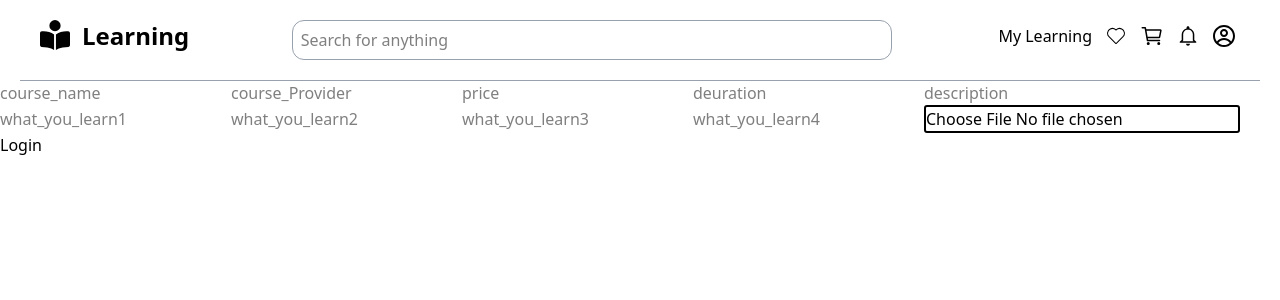
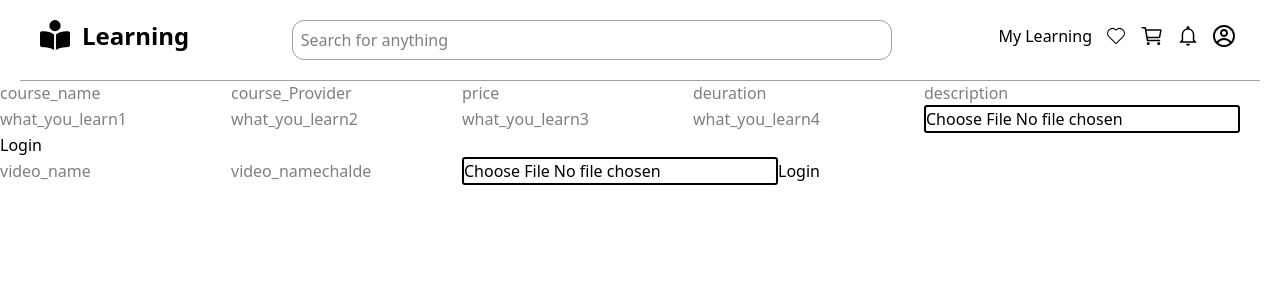
Before and after one commit to Sabari1212/LMS, a React (Vite) app: page /admin in a window 1280 px wide. Shown: the top 300 px of the page. Built offline with nearby package versions, Linux system fonts and the light colour scheme.

Commit message:
setall video

```diff
--- a/src/Admin/PostAlldata.jsx
+++ b/src/Admin/PostAlldata.jsx
@@ -12,6 +12,9 @@ function PostAllcou(){
     const [what_you_learn2, setwhat_you_learn2] = useState('');
     const [what_you_learn3, setwhat_you_learn3] = useState('');
     const [what_you_learn4, setwhat_you_learn4] = useState('');
+
+    const [videoname, setvideoname] = useState('');
+    const [childFolderName, setchildFolderName] = useState('');
 
     var [setImages, setImage] = useState([]);
 
@@ -50,7 +53,35 @@ function PostAllcou(){
         //         alert("Error adding product");
         //     });
     }
+
+    function Video_St(){
+
+        var datasp = {videoname,childFolderName}
+           const formData = new FormData();
+
+               formData.append("fail", setImages);
+               formData.append(
+                   "Course",
+                   new Blob([JSON.stringify(datasp)], { type: "application/json" })
+               );
+
+               axios
+                   .post("http://localhost:8080/api/public/video_data", formData, {
+                       headers: {
+                           "Content-Type": "multipart/form-data",
+                       },
+                   })
+                   .then((response) => {
+                       console.log("Product added successfully:", response.data);
+                       alert("Product added successfully");
+                   })
+                   .catch((error) => {
+                       console.error("Error adding product:", error);
+                       alert("Error adding product");
+                   });
+       }
     return(
+        <div>
         <div>
             <input type="text" placeholder="course_name" value={course_name} onChange={(e) => setcourse_name(e.target.value)} />
                 <input type="text" placeholder="course_Provider" value={course_Provider} onChange={(e) => setcourse_Provider(e.target.value)} />
@@ -65,6 +96,13 @@ function PostAllcou(){
                 <input className="border-2 rounded-[3px] border-black" type="file" onChange={handleImageChange}></input>
                 <button onClick={submitHandler}>Login</button>
             </div>
+            <div>
+            <input type="text" placeholder="video_name" value={videoname} onChange={(e) => setvideoname(e.target.value)} />
+            <input type="text" placeholder="video_namechalde" value={childFolderName} onChange={(e) => setchildFolderName(e.target.value)} />
+            <input className="border-2 rounded-[3px] border-black" type="file" onChange={handleImageChange}></input>
+            <button onClick={Video_St}>Login</button>
+            </div>
+            </div>
     )
 }
 export {PostAllcou}
```
